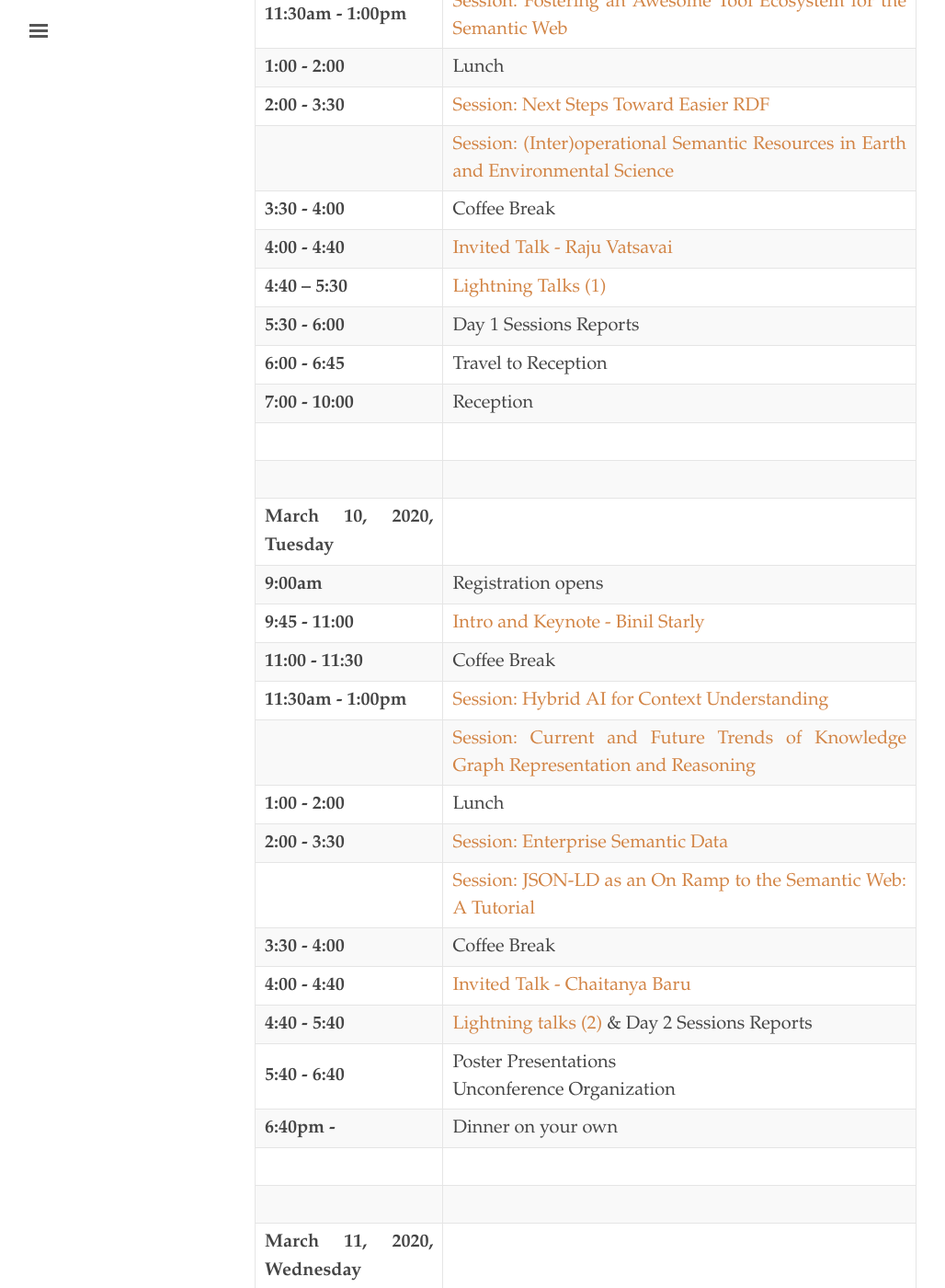
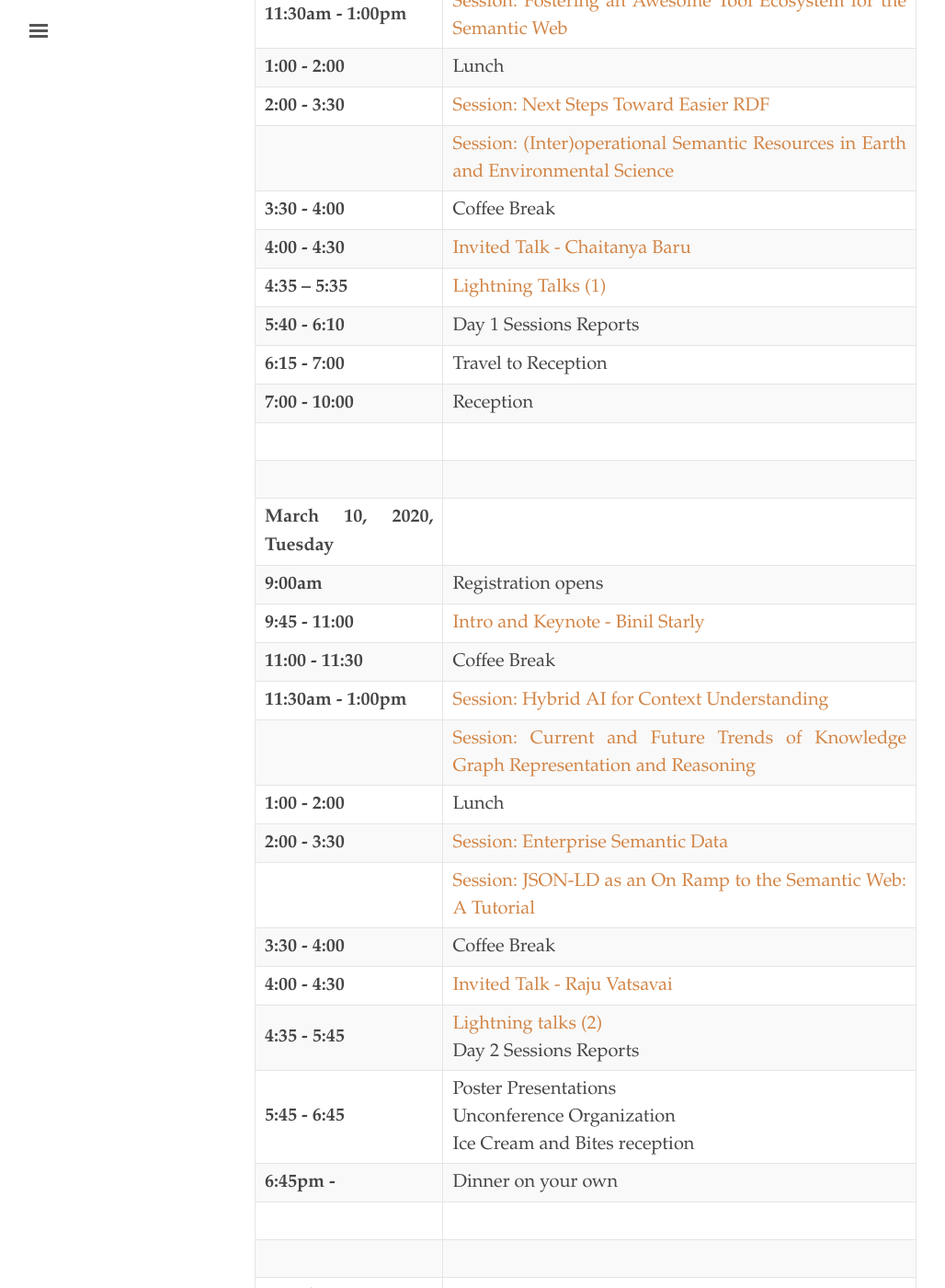
Before and after one commit to us2ts/us2ts.github.io, a Jekyll site: the page built from pages/program.md, in a window 1280 px wide and 1400 px high, scrolled down 843 px. Shown: the whole window at 92% size, without its empty margins (3-1031 px from the left). Built offline with Jekyll 4.4.1, drawn with Linux system fonts in a browser that asks for light colours; comment, search, counter and statistics services are not loaded.

Commit message:
Applies latest update from Kemafor to schedule

```diff
--- a/pages/program.md
+++ b/pages/program.md
@@ -30,10 +30,10 @@ A tentative schedule for the US2TS 2020 Symposium is now available below:
 | **2:00 - 3:30**  | [Session: Next Steps Toward Easier RDF](https://us2ts.org/program-easier-rdf) |
 |   | [Session: (Inter)operational Semantic Resources in Earth and Environmental Science](https://us2ts.org/program-interoperational-earth-environment-semantics) |
 | **3:30 - 4:00**  | Coffee Break   |
-| **4:00 - 4:40**  | [Invited Talk - Raju Vatsavai](https://us2ts.org/invited-talk-raju)  |
-| **4:40 – 5:30**  | [Lightning Talks (1)](https://us2ts.org/lightning-talks)  |
-| **5:30 - 6:00**  | Day 1 Sessions Reports  |
-| **6:00 - 6:45**  | Travel to Reception  |
+| **4:00 - 4:30**  | [Invited Talk - Chaitanya Baru](https://us2ts.org/invited-talk-baru)  |
+| **4:35 – 5:35**  | [Lightning Talks (1)](https://us2ts.org/lightning-talks)  |
+| **5:40 - 6:10**  | Day 1 Sessions Reports  |
+| **6:15 - 7:00**  | Travel to Reception  |
 | **7:00 - 10:00**  | Reception |
 |  |  |
 |  |  |
@@ -48,10 +48,10 @@ A tentative schedule for the US2TS 2020 Symposium is now available below:
 | **2:00 - 3:30**  | [Session: Enterprise Semantic Data](https://us2ts.org/program-enterprise-semantic-data) |
 |   | [Session: JSON-LD as an On Ramp to the Semantic Web: A Tutorial](https://us2ts.org/program-jsonld) |
 | **3:30 - 4:00**  | Coffee Break   |
-| **4:00 - 4:40**  | [Invited Talk - Chaitanya Baru](https://us2ts.org/invited-talk-baru)  |
-| **4:40 - 5:40**  | [Lightning talks (2)](https://us2ts.org/lightning-talks) & Day 2 Sessions Reports |
-| **5:40 - 6:40**  | Poster Presentations <br/> Unconference Organization |
-| **6:40pm -**  | Dinner on your own |
+| **4:00 - 4:30**  | [Invited Talk - Raju Vatsavai](https://us2ts.org/invited-talk-raju)  |
+| **4:35 - 5:45**  | [Lightning talks (2)](https://us2ts.org/lightning-talks) <br/> Day 2 Sessions Reports |
+| **5:45 - 6:45**  | Poster Presentations <br/> Unconference Organization <br/> Ice Cream and Bites reception |
+| **6:45pm -**  | Dinner on your own |
 |  |  |
 |  |  |
 | **March 11, 2020, Wednesday** |  |
```
